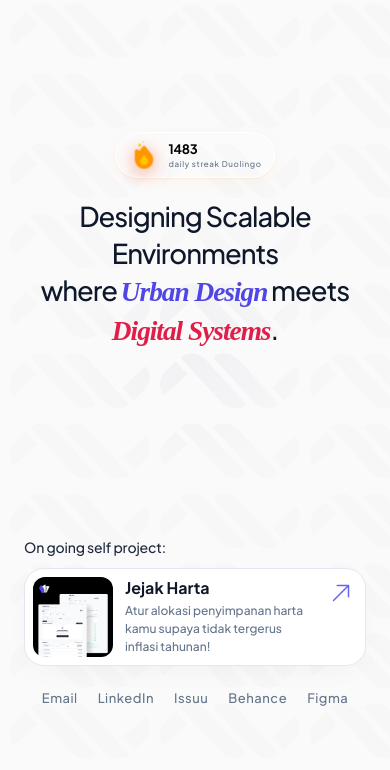
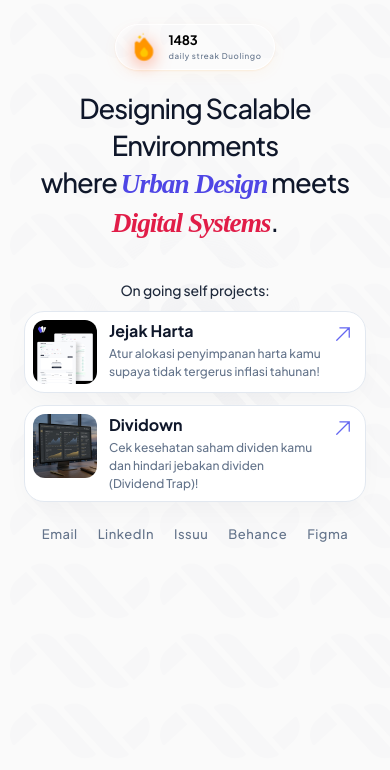
Before and after one commit to affanmaulana/personal, a website: page index.html in a window 390 px wide. Shown: the part 74-844 px from the top of the page. Drawn offline with Linux system fonts and the light colour scheme; a web font is replaced by a local one.

Commit message:
feat: add Dividown project and update responsive layout for multiple projects

```diff
--- a/index.html
+++ b/index.html
@@ -28,7 +28,8 @@
             font-family: 'Plus Jakarta Sans', sans-serif;
             background-color: #FAFAFA;
             color: #0F172A;
-            overflow: hidden;
+            overflow-x: hidden;
+            overflow-y: auto;
         }
 
         /* Variabel dinamis untuk melacak kursor */
@@ -259,13 +260,15 @@
             }
         }
 
-        .project-link {
+        .project-section {
             display: inline-flex;
             flex-direction: column;
-            align-items: flex-start;
-            gap: 12px;
+            align-items: center;
+            gap: 16px;
             z-index: 3;
             pointer-events: auto;
+            width: 100%;
+            max-width: 1000px;
         }
 
         .project-title {
@@ -273,6 +276,15 @@
             font-weight: 500;
             color: #1E293B;
             letter-spacing: -0.01em;
+            text-align: center;
+        }
+
+        .projects-container {
+            display: flex;
+            gap: 16px;
+            width: 100%;
+            justify-content: center;
+            flex-wrap: wrap;
         }
 
         .project-card {
@@ -288,8 +300,9 @@
             box-shadow: 0 10px 30px -10px rgba(0, 0, 0, 0.05);
             transition: all 0.4s cubic-bezier(0.175, 0.885, 0.32, 1.275);
             cursor: pointer;
-            width: 100%;
-            max-width: 500px;
+            flex: 1;
+            min-width: 320px;
+            max-width: 480px;
         }
 
         .project-card:hover {
@@ -326,7 +339,6 @@
             font-weight: 400;
             color: #64748B;
             line-height: 1.5;
-            max-width: 280px;
         }
 
         .project-icon {
@@ -365,13 +377,28 @@
 
         /* Mobile Portrait */
         @media (max-width: 768px) {
+            body, html {
+                height: auto;
+                min-height: 100vh;
+            }
+
+            .hero {
+                height: auto;
+                min-height: 100vh;
+                padding: 40px 0;
+                justify-content: flex-start;
+            }
+
             .top-brand {
-                margin-top: 24px;
+                margin-top: 0;
+                margin-bottom: 40px;
                 font-size: 14px;
             }
 
             .content {
                 padding: 0 20px;
+                margin-top: 0;
+                margin-bottom: 40px;
             }
 
             h1 {
@@ -381,22 +408,19 @@
 
             .hero-footer {
                 width: 100%;
-                padding: 24px;
+                padding: 0 24px;
+                margin-bottom: 40px;
             }
 
             .social-links {
                 width: 100%;
-                /* Memberikan batas layar */
                 flex-wrap: wrap;
-                /* Izinkan tombol turun ke baris baru jika kepenuhan */
                 justify-content: center;
                 gap: 16px 20px;
-                /* Jarak atas-bawah 16px, kiri-kanan 20px */
             }
 
             .social-links a {
                 font-size: 13px;
-                /* Sedikit dikecilkan untuk mencegah wrap yang berlebihan */
             }
 
             .duo-link {
@@ -415,20 +439,27 @@
                 font-size: 8px;
             }
 
-            .project-link {
-                width: 100%;
-                max-width: none;
+            .project-section {
+                gap: 12px;
+            }
+
+            .projects-container {
+                flex-direction: column;
+                align-items: center;
+                gap: 12px;
             }
 
             .project-card {
+                min-width: 0;
+                width: 100%;
                 padding: 8px;
                 gap: 12px;
                 border-radius: 20px;
             }
 
             .project-thumb {
-                width: 80px;
-                height: 80px;
+                width: 64px;
+                height: 64px;
                 border-radius: 12px;
             }
 
@@ -438,12 +469,13 @@
 
             .project-label {
                 font-size: 12px;
-                max-width: 200px;
             }
 
             .project-icon {
                 margin-right: 4px;
                 margin-top: 4px;
+                width: 20px;
+                height: 20px;
             }
         }
     </style>
@@ -477,22 +509,30 @@
         </div>
 
         <div class="hero-footer animate-in-centered" style="animation-delay: 0.3s;">
-            <div class="project-link">
-                <span class="project-title">On going self project:</span>
+            <div class="project-section">
+                <span class="project-title">On going self projects:</span>
+                <div class="projects-container">
                     <a href="https://jejak-harta.vercel.app/" target="_blank" class="project-card">
                         <img src="root/jejak-harta.jpg" alt="Jejak Harta Preview" class="project-thumb">
                         <div class="project-info">
-
                             <span class="project-name">Jejak Harta</span>
-                        <span class="project-label">Atur alokasi penyimpanan harta kamu supaya tidak tergerus inflasi
-                            tahunan!</span>
+                            <span class="project-label">Atur alokasi penyimpanan harta kamu supaya tidak tergerus inflasi tahunan!</span>
                         </div>
-                    <svg xmlns="http://www.w3.org/2000/svg" fill="none" viewBox="0 0 24 24" stroke-width="1.5"
-                        stroke="currentColor" class="project-icon">
-                        <path stroke-linecap="round" stroke-linejoin="round"
-                            d="m4.5 19.5 15-15m0 0H8.25m11.25 0v11.25" />
+                        <svg xmlns="http://www.w3.org/2000/svg" fill="none" viewBox="0 0 24 24" stroke-width="1.5" stroke="currentColor" class="project-icon">
+                            <path stroke-linecap="round" stroke-linejoin="round" d="m4.5 19.5 15-15m0 0H8.25m11.25 0v11.25" />
                         </svg>
                     </a>
+                    <a href="https://dividown.vercel.app/" target="_blank" class="project-card">
+                        <img src="root/dividown.png" alt="Dividown Preview" class="project-thumb">
+                        <div class="project-info">
+                            <span class="project-name">Dividown</span>
+                            <span class="project-label">Cek kesehatan saham dividen kamu dan hindari jebakan dividen (Dividend Trap)!</span>
+                        </div>
+                        <svg xmlns="http://www.w3.org/2000/svg" fill="none" viewBox="0 0 24 24" stroke-width="1.5" stroke="currentColor" class="project-icon">
+                            <path stroke-linecap="round" stroke-linejoin="round" d="m4.5 19.5 15-15m0 0H8.25m11.25 0v11.25" />
+                        </svg>
+                    </a>
+                </div>
             </div>
 
             <div class="social-links">
```
Also changed, not shown: root/dividown.png (added). Lines whose indentation alone changed are shown as unchanged.
